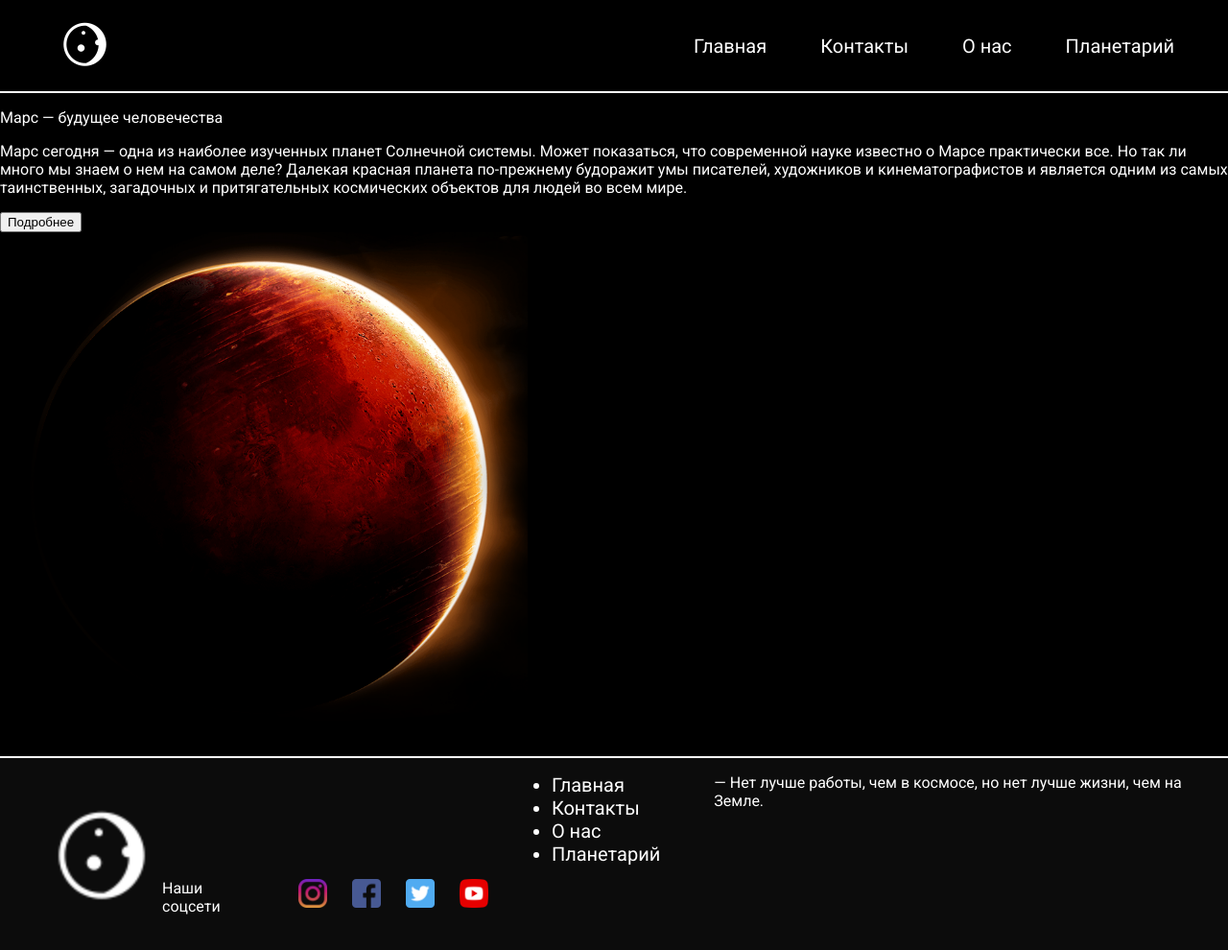
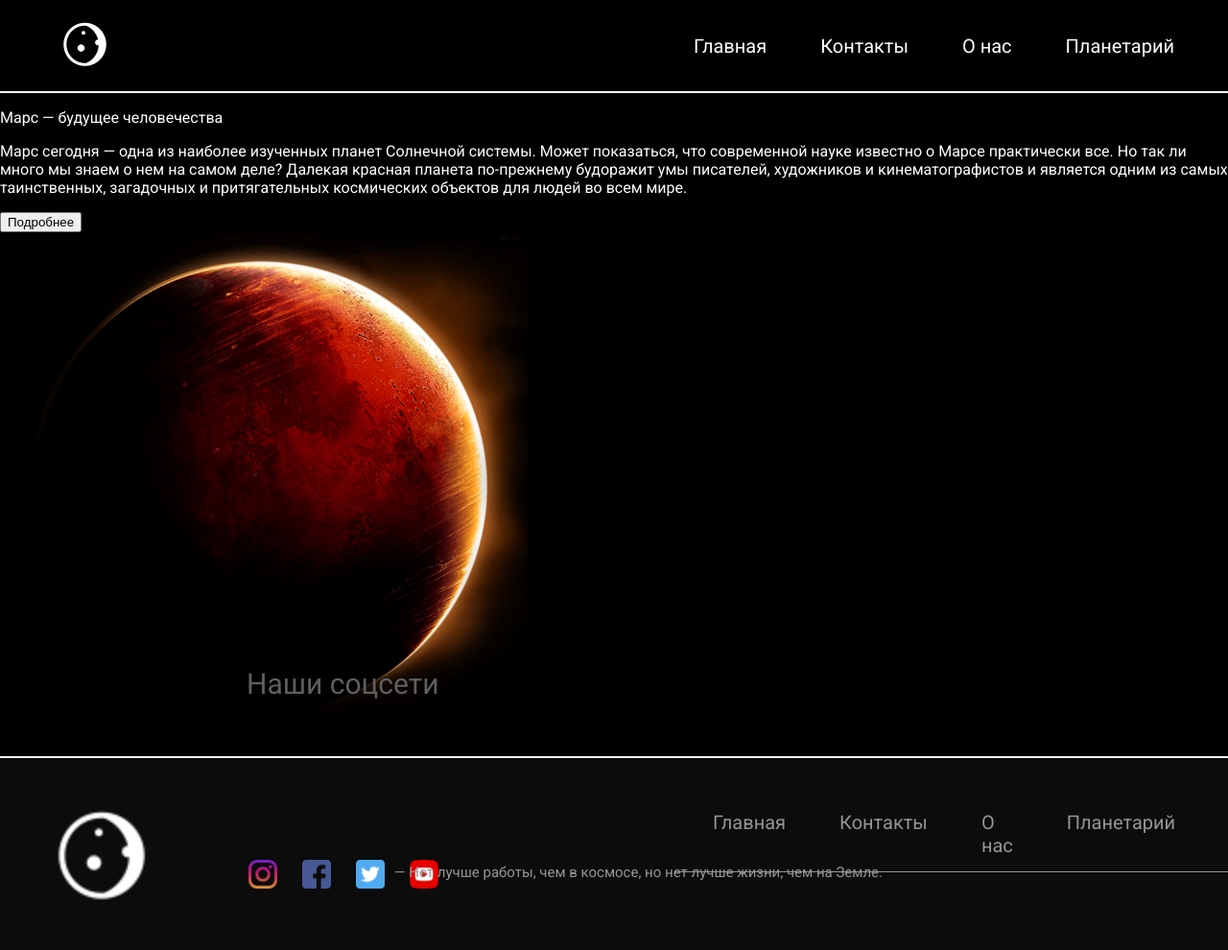
Before and after one commit to TRUINGLol/SpaceSite, a plain HTML site: page index.html in a window 1280 px wide. Shown: the whole page at 96% size. Drawn offline with Linux system fonts and the light colour scheme.

Commit message:
Make FOOTER

```diff
--- a/css/Style.css
+++ b/css/Style.css
@@ -63,7 +63,8 @@ footer{
 }
 .footer_social{
     display: flex;
-    margin-top: 110px;
+    margin-top: 90px;
+    margin-left: 50px;
 }
 .footer_social_tabs{
     display: flex;
@@ -72,3 +73,39 @@ footer{
 .tab_social{
     margin-right: 26px;
 }
+.footer_social p{
+    display: block;
+    position: absolute;
+    bottom: 40px;
+    margin-left: 38px;
+    color: #5F5F5F;
+    font-size: 30px;
+    font-style: normal;
+    font-weight: 400;
+    line-height: normal;
+}
+.footer_citat{
+    position: absolute;
+    right: 360px;
+    top: 870px;
+    color: #959595;
+    font-size: 15px;
+    font-style: normal;
+    font-weight: 400;
+    line-height: normal;
+    margin-top: 15px;
+}
+.footer_tabs{
+    color: #959595;
+    list-style-type: none;
+    font-size: 20px;
+    font-style: normal;
+    font-weight: 400;
+    line-height: normal;
+    margin-top: 35px;
+    margin-left: 220px;
+}
+.footer_tabs > .ul_tabs{
+    border-bottom: 1px solid #959595;
+    padding-bottom: 15px;
+}
--- a/index.html
+++ b/index.html
@@ -28,7 +28,8 @@
     <div class="container_footer">
         <footer>
             <div class="footer_logo"><img src="img/icons8-луна-64.png" alt="logo" width="128px"></div>
-            <div class="footer_social"><p>Наши соцсети</p>
+            <div class="footer_social">
+                <p>Наши соцсети</p>
                 <ul class="footer_social_tabs">
                     <li class="tab_social"><img src="img/free-icon-instagram-174855.png" alt="inst" width="30px"></li>
                     <li class="tab_social"><img src="img/free-icon-facebook-174848.png" alt="facebook" width="30px"></li>
@@ -36,7 +37,7 @@
                     <li class="tab_social"><img src="img/free-icon-youtube-3938026.png" alt="youtube" width="30px"></li>
                 </ul></div>
             <div class="footer_tabs">
-                <ul>
+                <ul class="ul_tabs">
                     <li class="tab">Главная</li>
                     <li class="tab">Контакты</li>
                     <li class="tab">О нас</li>
```
